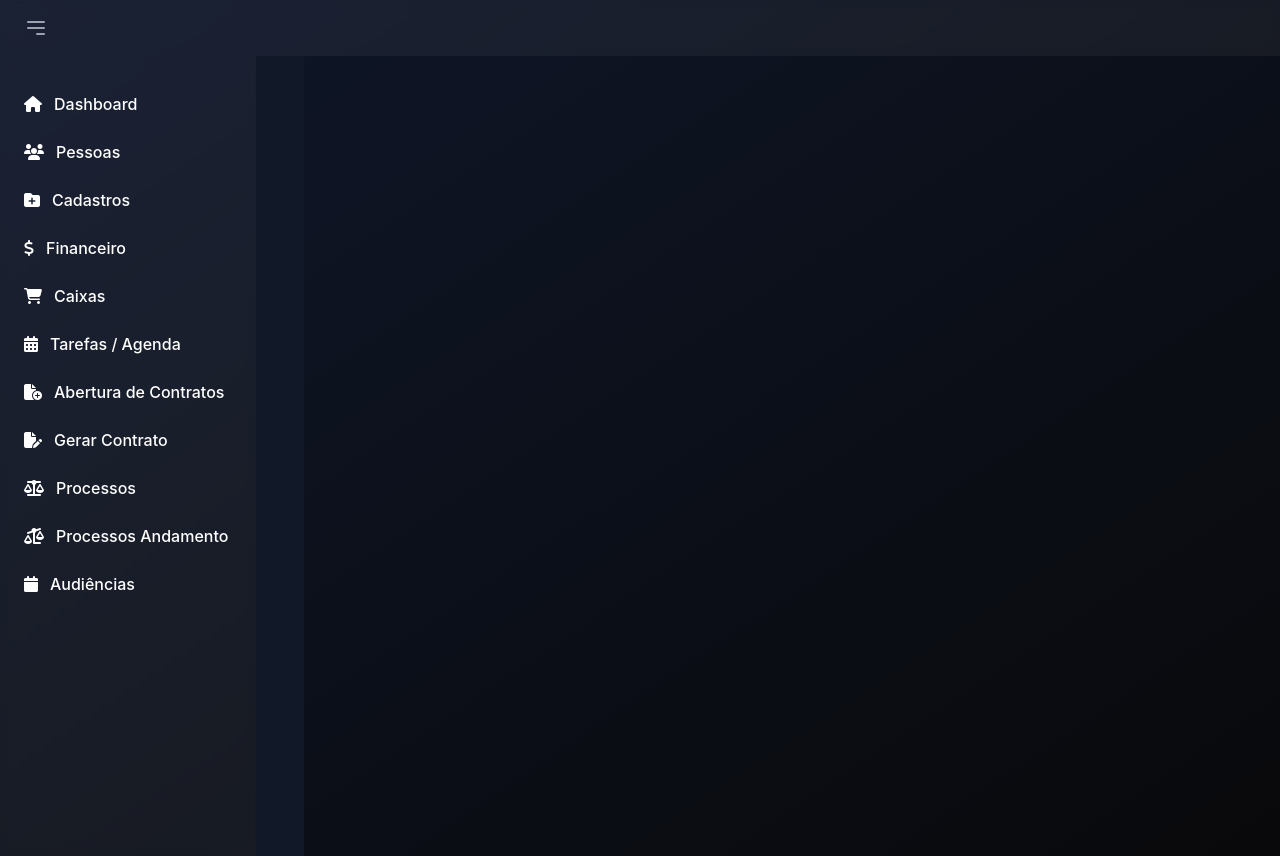
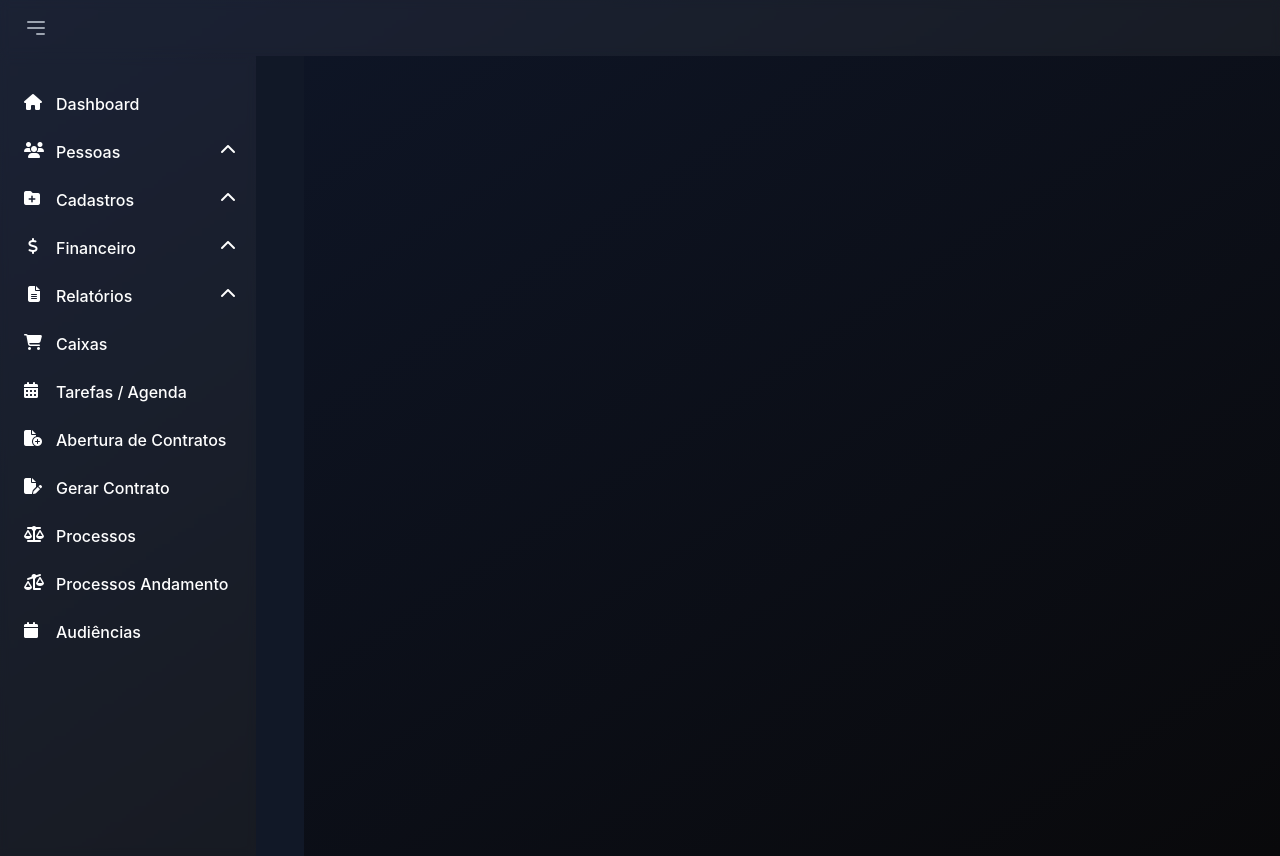
Before and after one commit to GBobello/crm-lawyer, a Django app: template apps/tasks/templates/tasks.html in a window 1280 px wide. Run offline with Django 5.2, Linux system fonts and the light colour scheme; the template is opened without the code that fills it, so the values that code supplies are empty; some libraries are stand-ins or nearby versions.

Commit message:
feat: Finalizando sidebar, menus do tipo dropdown

```diff
--- a/templates/base.html
+++ b/templates/base.html
@@ -16,7 +16,8 @@
       href="https://cdnjs.cloudflare.com/ajax/libs/font-awesome/6.7.1/css/all.min.css" />
     <link rel="stylesheet" href="{% static 'general/css/base.css' %}" />
     <link rel="stylesheet" href="{% static 'general/css/general.css' %}" />
-    <link rel="shortcut icon" href="{% static 'general/img/favicon.png' %}" type="image/x-icon">
+    <link rel="shortcut icon" href="{% static 'general/img/favicon.png' %}"
+      type="image/x-icon">
 
     <script src="https://cdn.tailwindcss.com"></script>
     {% block 'head' %}{% endblock %}
@@ -67,17 +68,20 @@
       </header>
 
       <div class="flex" id="pagina">
+
         <nav
           id="sidebar"
-          class="h-screen backdrop-blur-sm bg-white/5 transition-all duration-300
+          class="h-screen backdrop-blur-sm bg-white/5
                  w-64 fixed hidden
                  md:w-64 md:block md:relative md:hover:w-64
-                 overflow-x-auto ">
+                 transition-all ease-in-out duration-600
+                 last:mb-8
+                 overflow-x-auto group ">
           <ul
-            class="font-medium text-1xl w-full py-4 justify-content-center items-center group">
+            class="font-medium text-1xl w-full py-4 justify-content-center items-center ">
 
             <li
-              class="hover:bg-gray-700 transition-all duration-300">
+              class="hover:bg-gray-700 ">
               <a
                 href="{% url 'customer-list' %}"
                 class="no-underline flex w-full min-h-12 items-center text-white rounded-lg px-4 py-2">
@@ -87,36 +91,41 @@
               </a>
             </li>
             <!-- space -->
-            <li class="hover:bg-gray-700 transition-all duration-300">
+            <li class="navdropdown-submenu"
+              onclick="toggleSubMenu(this)">
               <a
-                href="{% url 'customer-list' %}"
-                class="no-underline flex w-full min-h-12 items-center text-white rounded-lg px-4 py-2">
+                class="no-underline flex w-full min-h-12 items-center text-white px-4 py-2
+                       relative
+                       hover:bg-gray-700">
                 <i class="fa-solid fa-users"></i>
                 <span
                   class="nav-item-name ms-3 text-md whitespace-nowrap group-hover:block">Pessoas
                 </span>
+                <i id="toggle-icon"
+                  class="toggle-icon group-hover:block fa-solid fa-chevron-up absolute right-4 transition-all duration-600"></i>
               </a>
-              <ul class="slide-menu open hidden">
-
-                <li class>
-                  <a class="slide-item"
+              <ul
+                class="slide-menu text-sm overflow-hidden whitespace-nowrap border-solid border-s-4 h-0 group-hover:block">
+                <li class="slide-item">
+                  <a class="slide-item-link"
                     href>
                     Constituintes
                   </a>
                 </li>
-                <li class>
-                  <a class="slide-item"
+                <li class="slide-item">
+                  <a class="slide-item-link"
                     href>
                     Usuários
                   </a>
                 </li>
-                <li class>
-                  <a class="slide-item"
+                <li class="slide-item">
+                  <a class="slide-item-link"
                     href>
                     Profissionais
                   </a>
                 </li>
-                <li class><a class="slide-item"
+                <li class="slide-item">
+                  <a class="slide-item-link"
                     href>
                     Fornecedores
                   </a>
@@ -124,28 +133,87 @@
               </ul>
             </li>
             <!-- space -->
-            <li class="hover:bg-gray-700 transition-all duration-300">
+            <li class="navdropdown-submenu"
+              onclick="toggleSubMenu(this)">
               <a
-                href="{% url 'customer-list' %}"
-                class="no-underline flex w-full min-h-12 items-center text-white rounded-lg px-4 py-2">
+                class="no-underline hover:bg-gray-700 flex w-full min-h-12 items-center text-white px-4 py-2">
                 <i class="fa-solid fa-folder-plus"></i>
                 <span
                   class="nav-item-name ms-3 text-md whitespace-nowrap group-hover:block">Cadastros</span>
+                <i id="toggle-icon"
+                  class="toggle-icon group-hover:block fa-solid fa-chevron-up absolute right-4 transition-all duration-600"></i>
               </a>
+
+              <ul
+                class="slide-menu text-sm overflow-hidden whitespace-nowrap border-solid border-s-4 h-0">
+                <li class="slide-item"><a class="slide-item-link" href="#">
+                    Formas
+                    Pgto</a></li>
+                <li class="slide-item"><a class="slide-item-link"
+                    href="#">Frequências</a></li>
+                <li class="slide-item"><a class="slide-item-link" href="#">
+                    Cargos</a></li>
+                <li class="slide-item"><a class="slide-item-link" href="#">
+                    Serviços
+                    Prestados</a></li>
+                <li class="slide-item"><a class="slide-item-link" href="#">
+                    Modelos de
+                    Contratos</a></li>
+              </ul>
             </li>
             <!-- space -->
-            <li
-              class="hover:bg-gray-700 transition-all duration-300 ">
+            <li class="navdropdown-submenu"
+              onclick="toggleSubMenu(this)">
               <a
-                href="{% url 'customer-list' %}"
-                class="no-underline flex w-full min-h-12 min-w-12 items-center text-white rounded-lg px-4 py-2 ">
-                <i class="fa-solid fa-dollar-sign "></i>
+                class="no-underline hover:bg-gray-700 flex w-full min-h-12 min-w-12 items-center text-white px-4 py-2 ">
+                <i class="ml-1 fa-solid fa-dollar-sign"></i>
                 <span
-                  class="nav-item-name ms-3 text-md whitespace-nowrap group-hover:block">Financeiro</span>
+                  class="nav-item-name ml-2 ms-3 text-md whitespace-nowrap group-hover:block">Financeiro</span>
+                <i id="toggle-icon"
+                  class="toggle-icon group-hover:block fa-solid fa-chevron-up absolute right-4 transition-all duration-600"></i>
               </a>
+
+              <ul
+                class="slide-menu text-sm overflow-hidden whitespace-nowrap border-solid border-s-4 h-0">
+                <li class="slide-item">
+                  <a href="#" class="slide-item-link">Receber</a>
+                </li>
+                <li class="slide-item">
+                  <a href="#" class="slide-item-link">Despesas</a>
+                </li>
+              </ul>
             </li>
             <!-- space -->
-            <li class="hover:bg-gray-700 transition-all duration-300">
+            <li class="navdropdown-submenu"
+              onclick="toggleSubMenu(this)">
+              <a
+                class="no-underline hover:bg-gray-700 flex w-full min-h-12 min-w-12 items-center text-white px-4 py-2 ">
+                <i class="ml-1 fa-solid fa-file-text"></i>
+                <span
+                  class="nav-item-name ml-2 ms-3 text-md whitespace-nowrap group-hover:block">Relatórios</span>
+                <i id="toggle-icon"
+                  class="toggle-icon group-hover:block fa-solid fa-chevron-up absolute right-4 transition-all duration-600"></i>
+              </a>
+
+              <ul
+                class="slide-menu text-sm overflow-hidden whitespace-nowrap border-solid border-s-4 h-0">
+                <li class="slide-item">
+                  <a class="slide-item-link">Financeiro</a>
+                </li>
+                <li class="slide-item">
+                  <a class="slide-item-link">Sintético Receber</a>
+                </li>
+                <li class="slide-item">
+                  <a class="slide-item-link">Balanço Anual</a>
+                </li>
+                <li class="slide-item">
+                  <a class="slide-item-link">Inadimplementes</a>
+                </li>
+
+              </ul>
+            </li>
+            <!-- space -->
+            <li class="hover:bg-gray-700 ">
               <a
                 href="{% url 'customer-list' %}"
                 class="no-underline flex w-full min-h-12 items-center text-white rounded-lg px-4 py-2">
@@ -156,7 +224,7 @@
             </li>
             <!-- space -->
             <li
-              class="hover:bg-gray-700 transition-all duration-300">
+              class="hover:bg-gray-700 ">
               <a
                 href="{% url 'task-list' %}"
                 class="no-underline flex w-full min-h-12 items-center text-white rounded-lg px-4 py-2">
@@ -169,7 +237,7 @@
             </li>
             <!-- space -->
             <li
-              class="hover:bg-gray-700 transition-all duration-300">
+              class="hover:bg-gray-700 ">
               <a
                 href="{% url 'customer-list' %}"
                 class="no-underline flex w-full min-h-12 items-center text-white rounded-lg px-4 py-2">
@@ -180,7 +248,7 @@
               </a>
             </li>
             <!-- space -->
-            <li class="hover:bg-gray-700 transition-all duration-300">
+            <li class="hover:bg-gray-700 ">
               <a
                 href="{% url 'customer-list' %}"
                 class="no-underline flex w-full min-h-12 items-center text-white rounded-lg px-4 py-2">
@@ -191,7 +259,7 @@
               </a>
             </li>
             <!-- space -->
-            <li class="hover:bg-gray-700 transition-all duration-300">
+            <li class="hover:bg-gray-700 ">
               <a
                 href="{% url 'customer-list' %}"
                 class="no-underline flex w-full min-h-12 items-center text-white rounded-lg px-4 py-2">
@@ -201,7 +269,7 @@
               </a>
             </li>
             <!-- space -->
-            <li class="hover:bg-gray-700 transition-all duration-300">
+            <li class="hover:bg-gray-700 ">
               <a
                 href="{% url 'customer-list' %}"
                 class="no-underline flex w-full min-h-12 items-center text-white rounded-lg px-4 py-2">
@@ -212,7 +280,7 @@
               </a>
             </li>
             <!-- space -->
-            <li class="hover:bg-gray-700 transition-all duration-300">
+            <li class="hover:bg-gray-700 ">
               <a
                 href="{% url 'customer-list' %}"
                 class="no-underline flex w-full min-h-12 items-center text-white rounded-lg px-4 py-2">
--- a/templates/static/general/css/base.css
+++ b/templates/static/general/css/base.css
@@ -4,7 +4,6 @@
     padding: 0;
 
 }
-
 
 .no-underline {
     text-decoration: none !important;
@@ -14,3 +13,52 @@ p>input,
 p>select {
     color: black;
 }
+
+#sidebar i {
+    width: 20px;
+    height: 20px;
+}
+
+.navdropdown-submenu .slide-menu {
+    border-color: var(--main-color);
+}
+
+.navdropdown-submenu .slide-item:last-child {
+    margin-bottom: 5px;
+}
+
+.navdropdown-submenu .slide-item {
+    margin-top: 5px;
+    margin-left: 80px;
+}
+
+.navdropdown-submenu .slide-item:hover {
+    margin-left: 65px;
+}
+
+.navdropdown-submenu .slide-menu .slide-item-link {
+    text-decoration: none !important;
+    color: white;
+    position: relative;
+}
+
+.navdropdown-submenu .slide-menu .slide-item-link::before {
+    content: "º ";
+    position: absolute;
+    top: 2px;
+    left: -15px;
+    font-size: 10px;
+}
+
+.navdropdown-submenu .slide-menu .slide-item-link::after {
+    content: "";
+    display: block;
+    width: 0;
+    height: 2px;
+    background: var(--main-color);
+    transition: .5s ease-out;
+}
+
+.navdropdown-submenu .slide-menu .slide-item-link:hover::after {
+    width: 100%;
+}
--- a/templates/static/general/css/general.css
+++ b/templates/static/general/css/general.css
@@ -1,5 +1,5 @@
 :root {
-  --main-color: #ac4147;
+  --main-color: #5edfff;
   --dark-color: #411f2d;
   --light-color: #ffc27f;
   --contrast-color: #f88863;
--- a/templates/static/general/js/base.js
+++ b/templates/static/general/js/base.js
@@ -3,6 +3,7 @@ function toggleSidebar() {
   const toggle_x = document.getElementById("toggle-x");
   const toggle_hambuguer = document.getElementById("toggle-hambuguer");
   const nav_item_name_list = document.querySelectorAll("span.nav-item-name");
+  const toggleIcons = sidebar.querySelectorAll("i.toggle-icon");
 
   sidebar.classList.toggle("sidebar-switch");
 
@@ -12,18 +13,35 @@ function toggleSidebar() {
     //Mobile
     sidebar.classList.remove("hidden");
     //Pc
-    sidebar.classList.add("md:w-20");
+    sidebar.classList.add("md:w-16");
   } else {
     toggle_x.classList.add("hidden");
     toggle_hambuguer.classList.remove("hidden");
     //Mobile
     sidebar.classList.add("hidden");
-    //Pc\
-    sidebar.classList.remove("md:w-20");
+    //Pc
+    sidebar.classList.remove("md:w-16");
   }
 
   nav_item_name_list.forEach(nav_item_name => {
     nav_item_name.classList.toggle("md:hidden");
   });
+  toggleIcons.forEach(toggleIcon => {
+    toggleIcon.classList.toggle("hidden");
+  });
 
 }
+
+function toggleSubMenu(element) {
+  const submenus = element.getElementsByClassName("slide-menu")
+  const toggleIcons = element.getElementsByClassName("toggle-icon")
+  for (let i = 0; i < submenus.length; i++) {
+    const submenu = submenus[i];
+    submenu.classList.toggle("h-0");
+  }
+  for (let i = 0; i < toggleIcons.length; i++) {
+    const icon = toggleIcons[i];
+    icon.classList.toggle("rotate-180");
+    icon.classList.toggle("right-5");
+  }
+}
```
